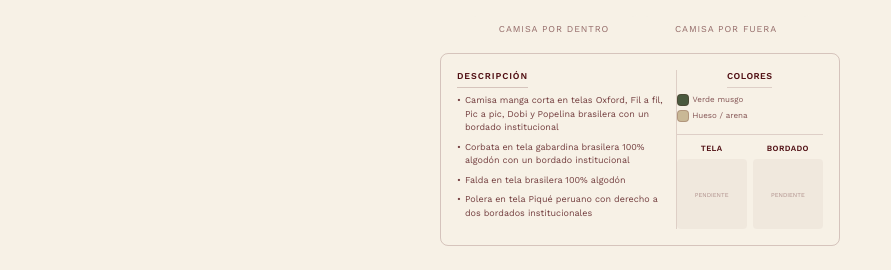
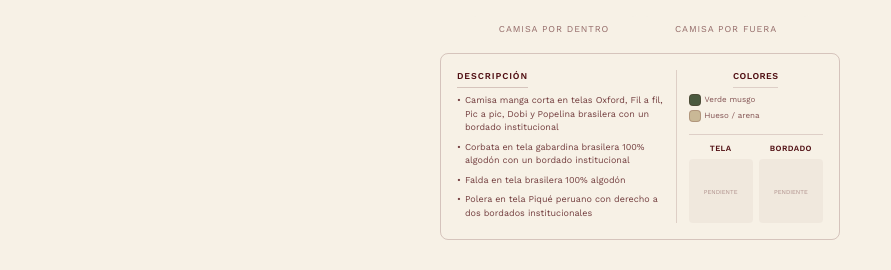
Before and after one commit to BladimirBLopez/Alexander-s-moda, a Next.js app: page /catalogo in a window 1280 px wide. Shown: the part 411-681 px from the top of the page, without its empty margins (0-891 px from the left). Built offline with nearby package versions, Linux system fonts and the light colour scheme; grey boxes are pictures that could not be loaded.

Commit message:
Separar caja Colores de la linea divisoria con padding izquierdo

```diff
--- a/app/catalogo/page.tsx
+++ b/app/catalogo/page.tsx
@@ -141,7 +141,7 @@ function SeccionGenero({
             ))}
           </ul>
         </div>
-        <div className={invertido ? "order-1" : "border-l border-[var(--color-bordo)]/15"}>
+        <div className={`pl-3 ${invertido ? "order-1" : "border-l border-[var(--color-bordo)]/15"}`}>
           <p className="text-[9px] uppercase tracking-[0.05em] text-[var(--color-bordo)] font-semibold mb-1.5 text-center" style={{ fontFamily: "var(--font-display)" }}>
             <span className="inline-block border-b border-[var(--color-bordo)]/15 pb-1">Colores</span>
           </p>
```
